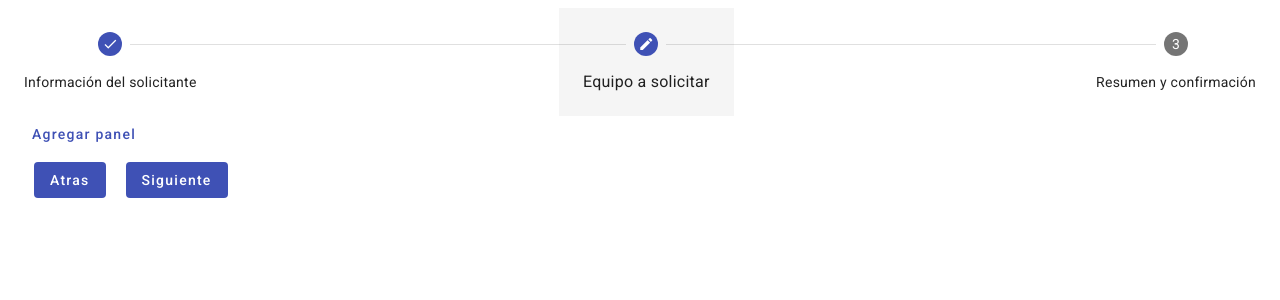
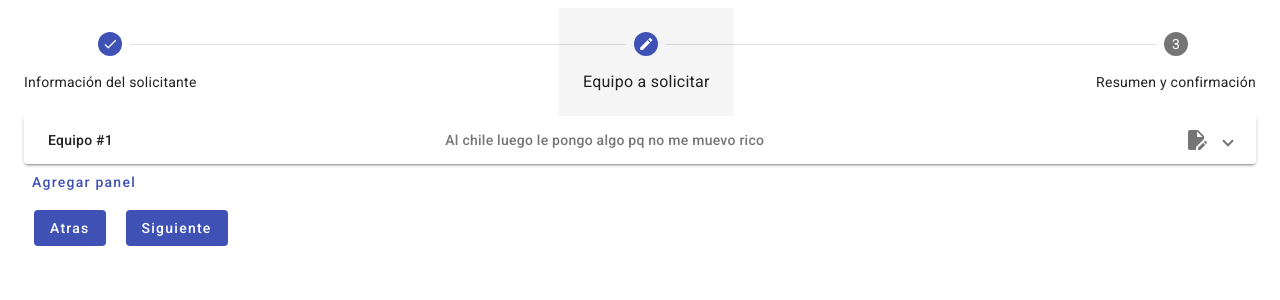
Before and after one commit to gonnaflick/Inventario-Laboratorios, an Angular app: page / in a window 1280 px wide. Both pictures are taken after typing "Sample", "Sample", "Sample" into the empty fields and a click on the button "Siguiente". Shown: the top 300 px of the page. Built offline with nearby package versions, Linux system fonts and the light colour scheme.

Commit message:
Ahora el boton de eliminar ya furula, pero medio bug

```diff
--- a/src/app/pages/content/request/request.component.html
+++ b/src/app/pages/content/request/request.component.html
@@ -58,17 +58,20 @@
       </div>
     </form>
   </mat-step>
+
+  <!--************************************************ Abajo anda el paso 2 **********************************************************-->
+
   <mat-step [stepControl]="secondFormGroup">
     <form [formGroup]="secondFormGroup">
       <ng-template matStepLabel>Equipo a solicitar</ng-template>
 
       <mat-accordion class="example-headers-align">
-        <mat-expansion-panel *ngFor="let panel of panels">
+        <mat-expansion-panel *ngFor="let panel of panels; let i = index">
           <mat-expansion-panel-header>
             <mat-panel-title> Equipo #{{ panel.id }} </mat-panel-title>
             <mat-panel-description>
               Al chile luego le pongo algo pq no me muevo rico
-              <mat-icon>account_circle</mat-icon>
+              <mat-icon>edit_document</mat-icon>
             </mat-panel-description>
           </mat-expansion-panel-header>
 
@@ -82,11 +85,18 @@
             <input matInput type="number" min="1" />
           </mat-form-field>
 
-          <button mat-button color="warn" (click)="agregarPanel()">
-            Futuro boton para eliminar
+          <button
+            mat-icon-button
+            color="warn"
+            style="margin: 10px"
+            (click)="eliminarPanel(i)"
+            *ngIf="panels.length > 1"
+          >
+            <mat-icon>delete</mat-icon>
           </button>
-          <button mat-button color="primary" (click)="agregarPanel()">
-            Futuro boton para no se algo
+
+          <button mat-icon-button color="primary" (click)="agregarPanel()">
+            <mat-icon>savings</mat-icon>
           </button>
         </mat-expansion-panel>
       </mat-accordion>
@@ -115,6 +125,9 @@
       </div>
     </form>
   </mat-step>
+
+  <!--************************************************ Abajo anda el paso 3 **********************************************************-->
+
   <mat-step>
     <ng-template matStepLabel>Resumen y confirmación</ng-template>
     <p>You are now done.</p>
--- a/src/app/pages/content/request/request.component.ts
+++ b/src/app/pages/content/request/request.component.ts
@@ -133,10 +133,16 @@ export class RequestComponent implements OnInit {
     return this.groupSubjects;
   }
 
-  panels: { id: number }[] = [];
+  panels: { id: number }[] = [{ id: 1 }];
 
   agregarPanel() {
     const nuevoPanel = { id: this.panels.length + 1 };
     this.panels.push(nuevoPanel);
   }
+
+  eliminarPanel(index: number) {
+    if (this.panels.length > 1) {
+      this.panels.splice(index, 1);
+    }
+  }
 }
```
